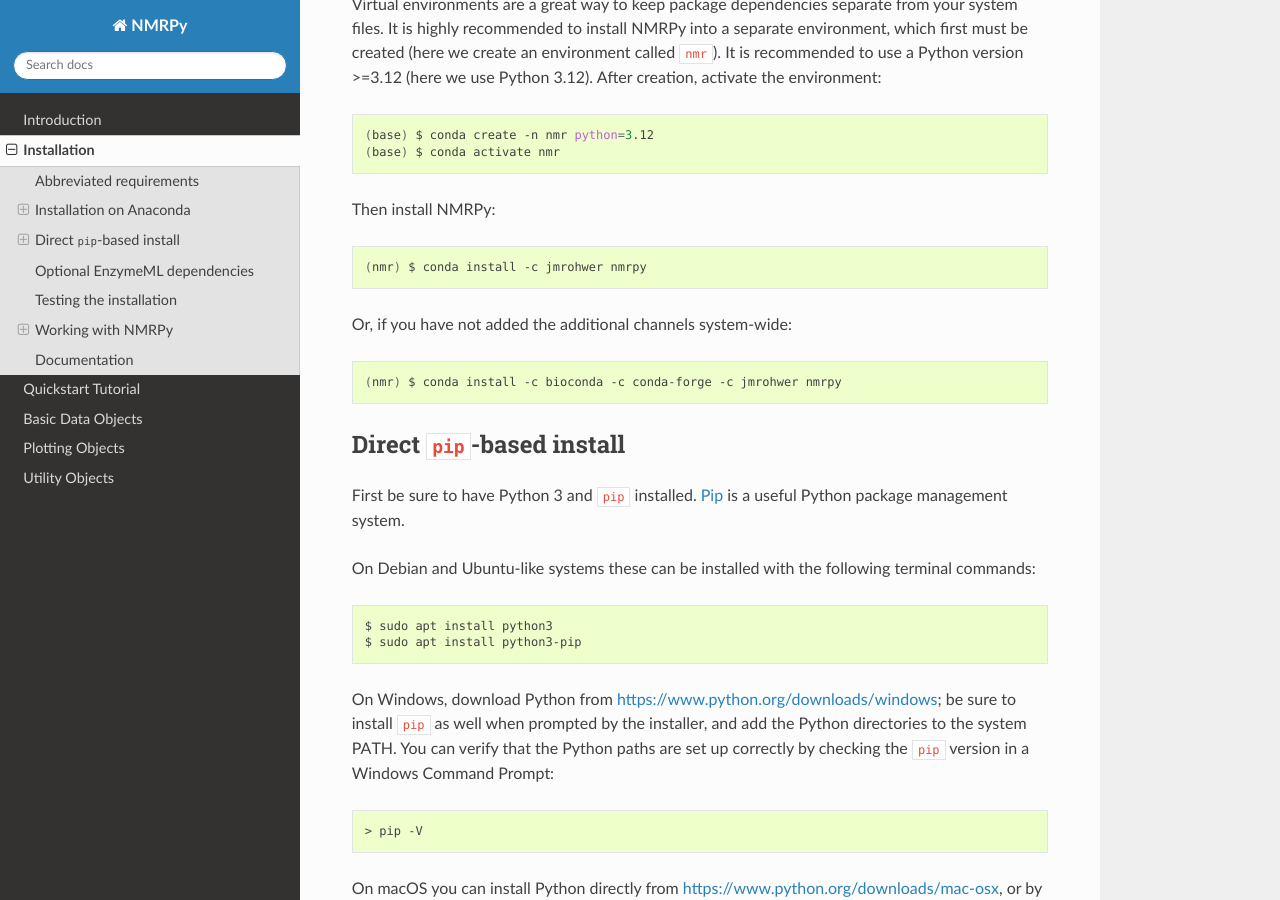
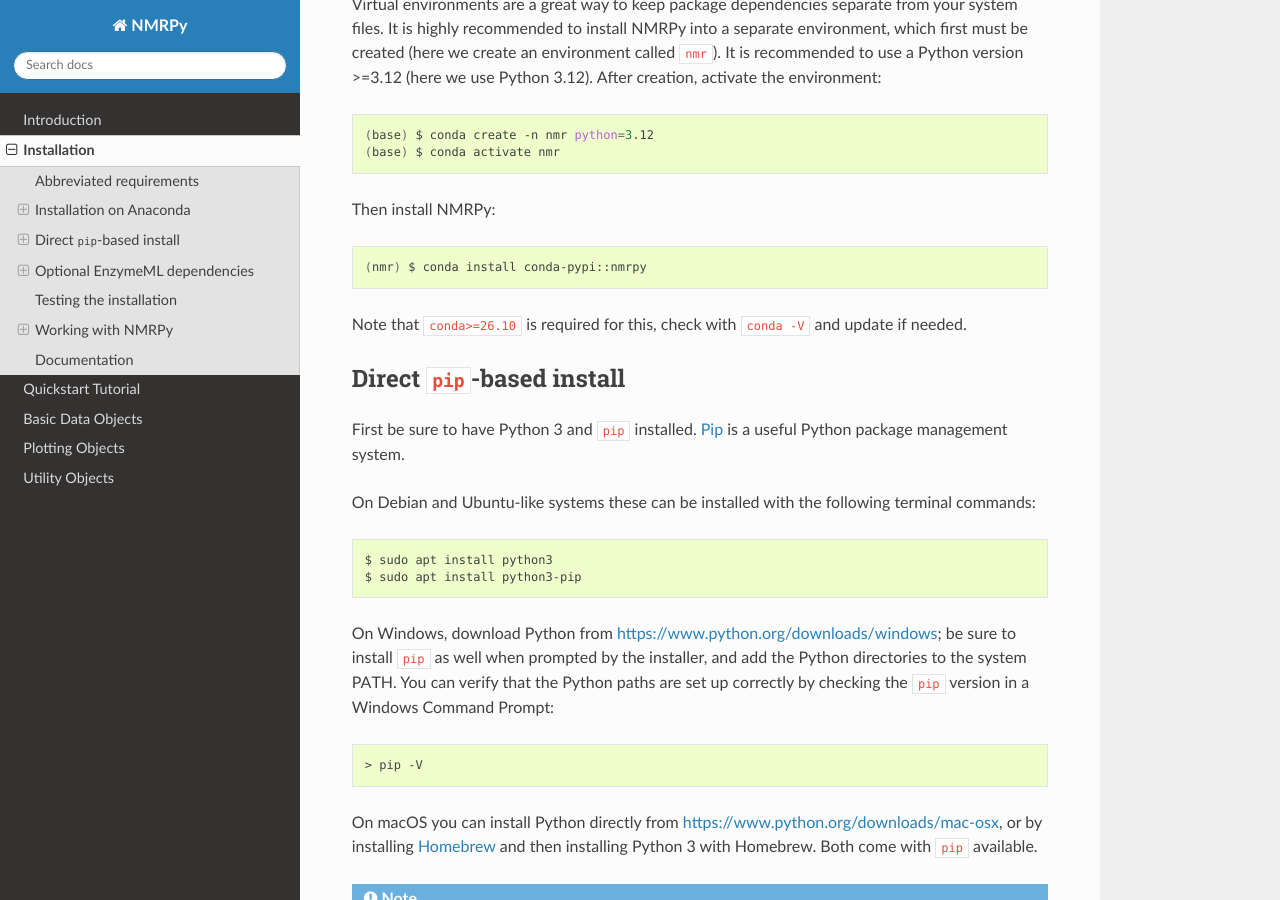
Before and after one commit to NMRPy/nmrpy, a Sphinx documentation site: the page built from docs/source/installation.rst, in a window 1280 px wide and 900 px high, scrolled down 1187 px. Built offline with Sphinx 7.4.7 and the Read the Docs theme 3.1.0, drawn with Linux system fonts in a browser that asks for light colours; some of the changed text lies outside the part shown.

Commit message:
fix: Update documentation for Anaconda install

```diff
--- a/docs/source/installation.rst
+++ b/docs/source/installation.rst
@@ -68,13 +68,9 @@ Then install NMRPy:
 
 .. code:: bash
 
-    (nmr) $ conda install -c jmrohwer nmrpy
+    (nmr) $ conda install conda-pypi::nmrpy
 
-Or, if you have not added the additional channels system-wide:
-
-.. code:: bash
-
-    (nmr) $ conda install -c bioconda -c conda-forge -c jmrohwer nmrpy
+Note that ``conda>=26.10`` is required for this, check with ``conda -V`` and update if needed.
 
 
 Direct ``pip``-based install
@@ -182,6 +178,17 @@ the optional extra dependencies with:
 This extra installs ``pyenzyme`` and ``sympy`` in addition to the core
 dependencies.
 
+Anaconda
+--------
+
+Anaconda does not ship ``pyenzyme``, so if you want to use the EnzymeML support, you need to
+install the extras after installing NMRPy, using pip for ``pyenzyme``:
+
+.. code:: bash
+
+    (nmr) $ conda install sympy
+    (nmr) $ pip install "pyenzyme>=2.3.0"
+
 Testing the installation
 ========================
 
```
